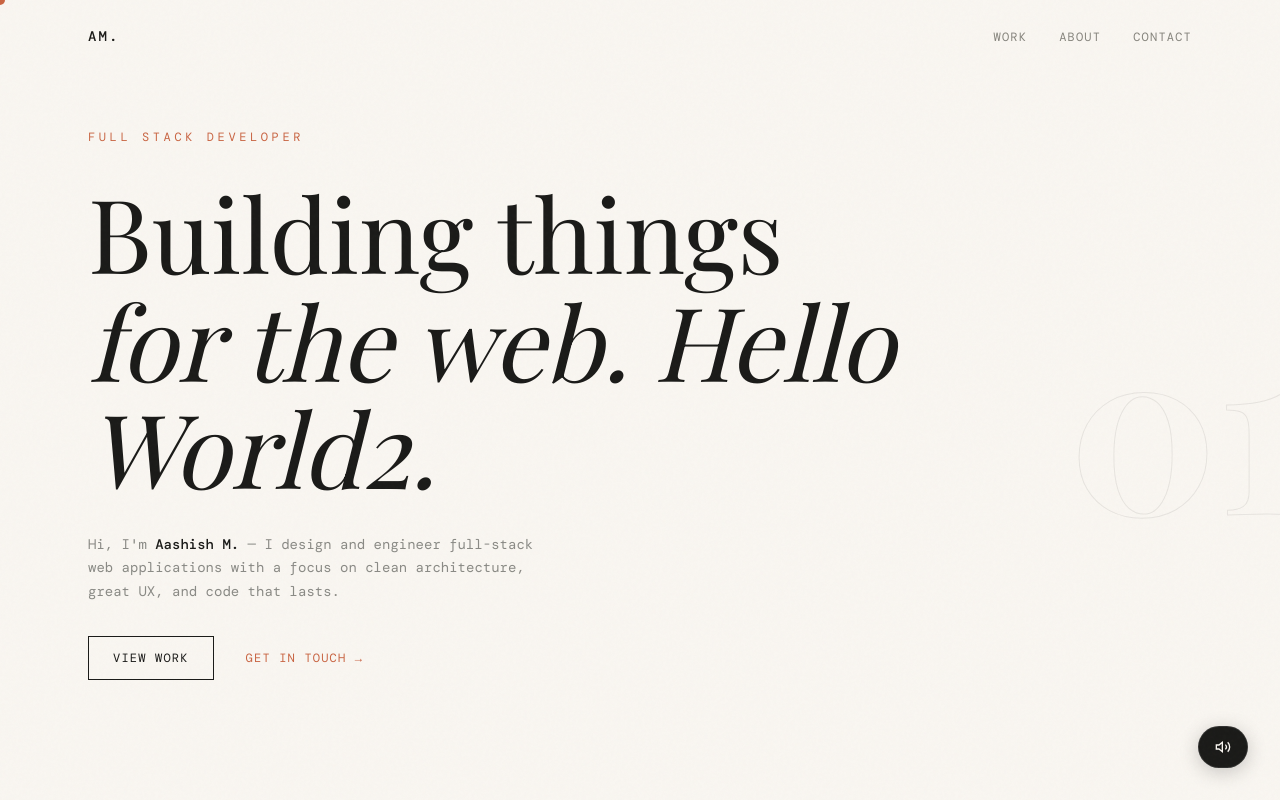
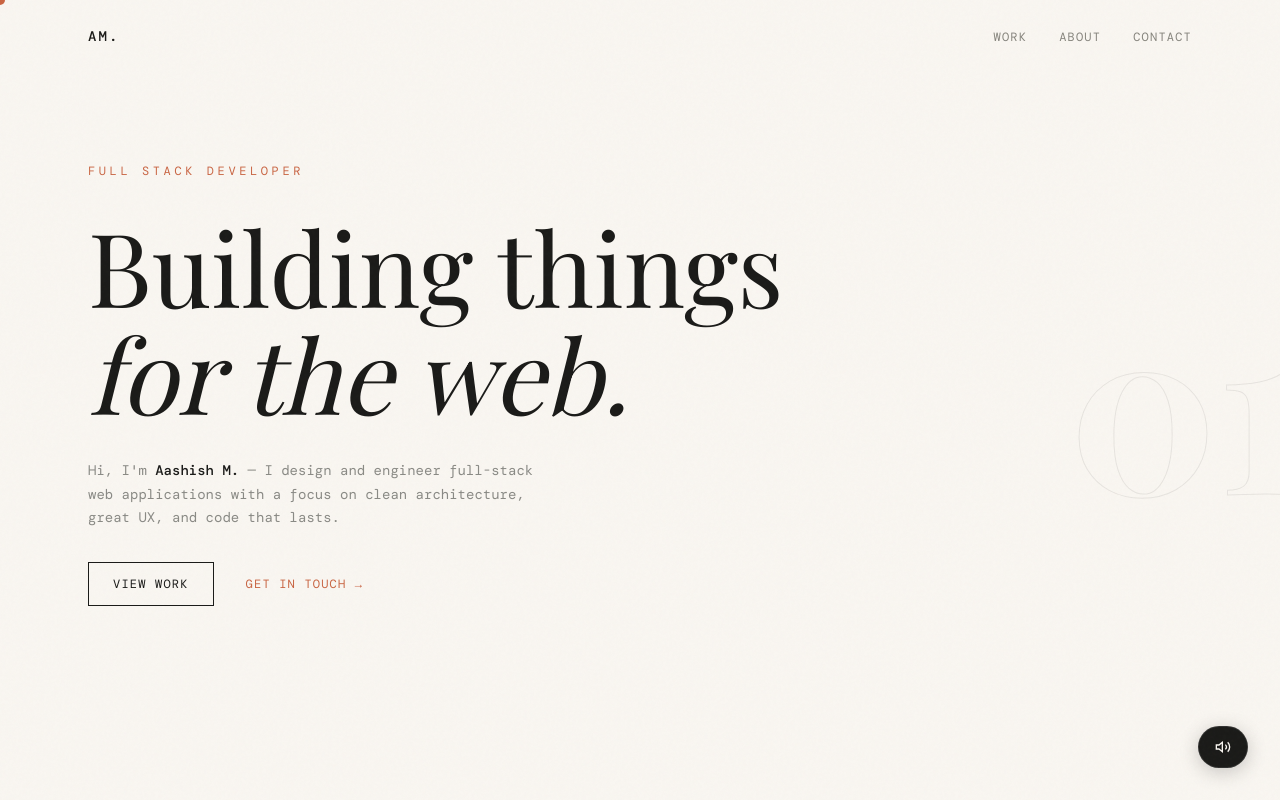
Before and after one commit to sun-ash/sun-ash.github.io, a plain HTML site: page index.html in a window 1280 px wide. Shown: the top 800 px of the page. Drawn offline with nearby package versions, Linux system fonts and the light colour scheme; a web font is replaced by a local one.

Commit message:
finaltest

```diff
--- a/index.html
+++ b/index.html
@@ -45,7 +45,7 @@
       <p class="section-label">Full Stack Developer</p>
       <h1 class="hero-title">
         Building things<br />
-        <em>for the web. Hello World2.</em>
+        <em>for the web.</em>
       </h1>
       <p class="hero-description">
         Hi, I'm <strong>Aashish M.</strong> — I design and engineer full-stack
```
